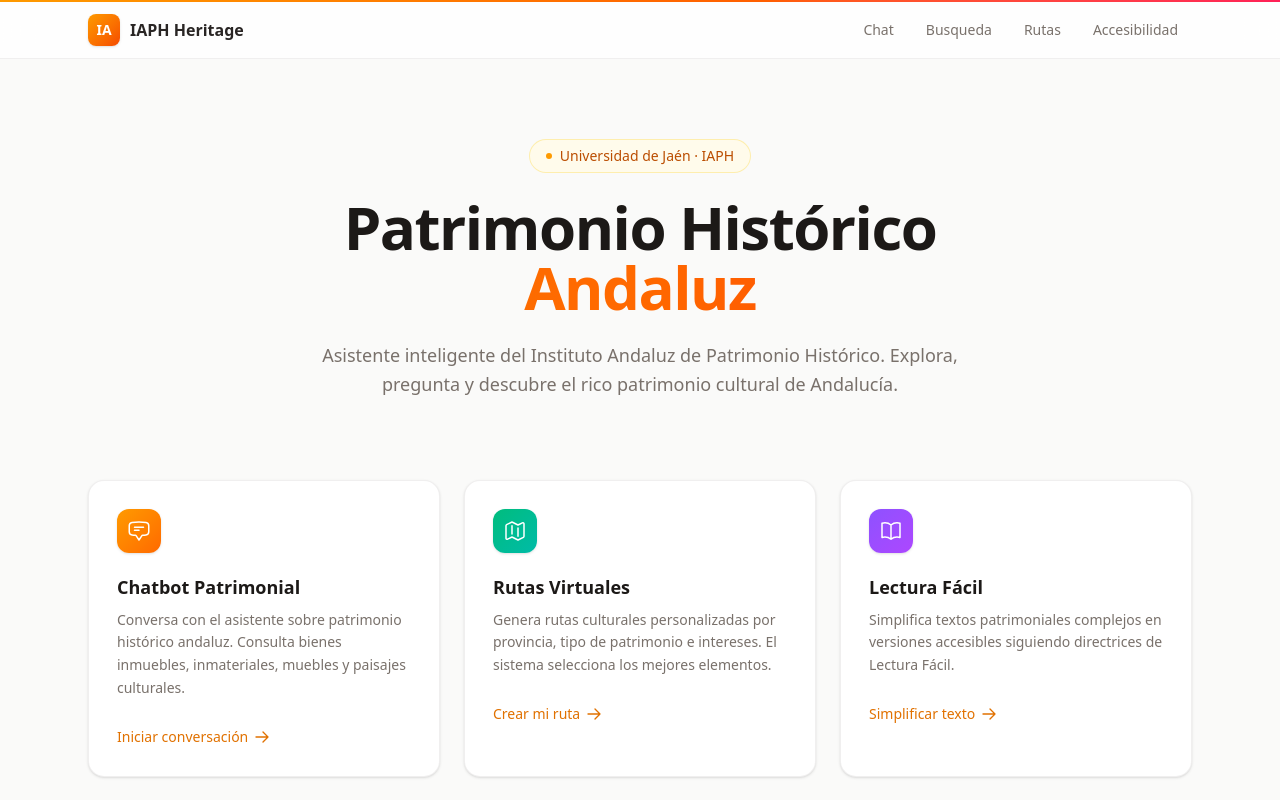
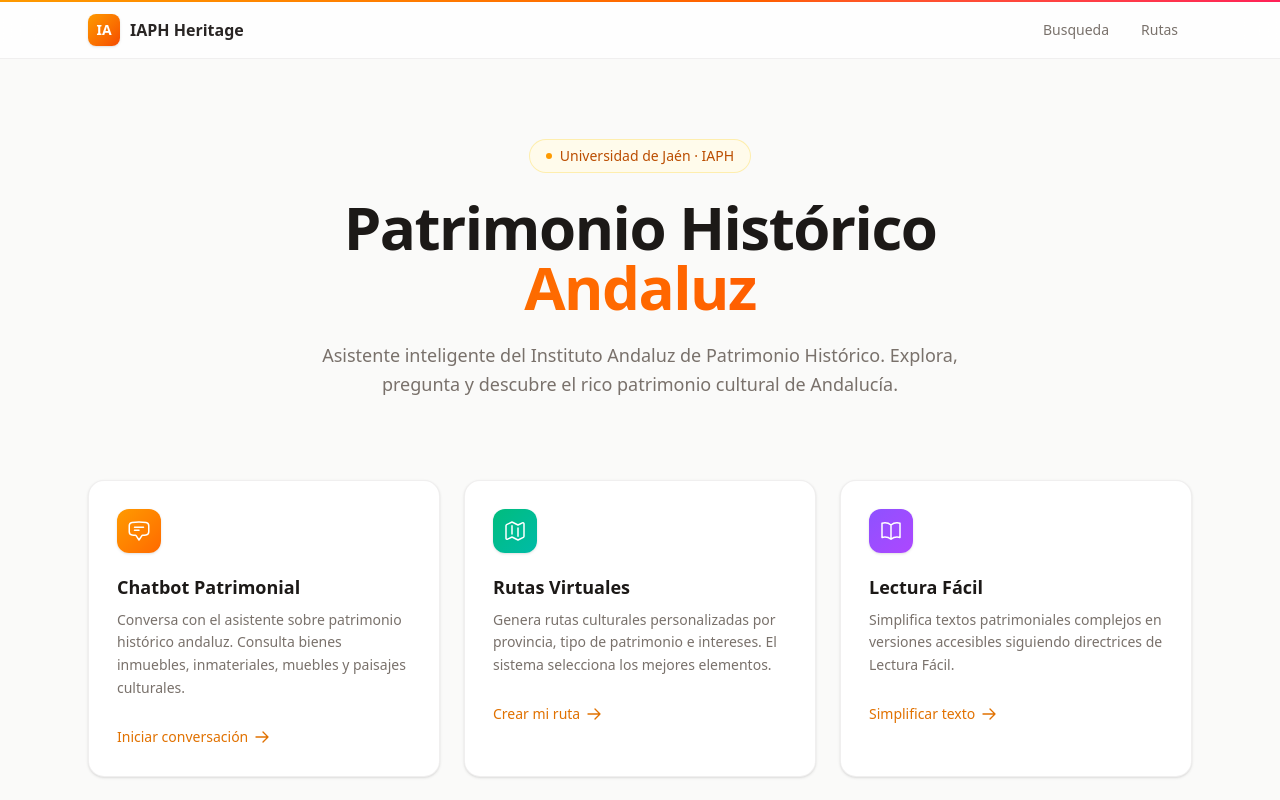
Before and after one commit to sinai-uja/ALIA-demo-patrimonio, a Next.js app in the folder frontend/: page / in a window 1280 px wide. Shown: the top 800 px of the page. Built offline with nearby package versions, Linux system fonts and the light colour scheme.

Commit message:
chore: remove Chat and Accesibilidad links from navigation bar

```diff
--- a/frontend/components/NavBar.tsx
+++ b/frontend/components/NavBar.tsx
@@ -4,10 +4,8 @@ import Link from "next/link";
 import { usePathname } from "next/navigation";
 
 const links = [
-  { href: "/chat", label: "Chat" },
   { href: "/search", label: "Busqueda" },
   { href: "/routes", label: "Rutas" },
-  { href: "/accessibility", label: "Accesibilidad" },
 ];
 
 export function NavBar() {
```
